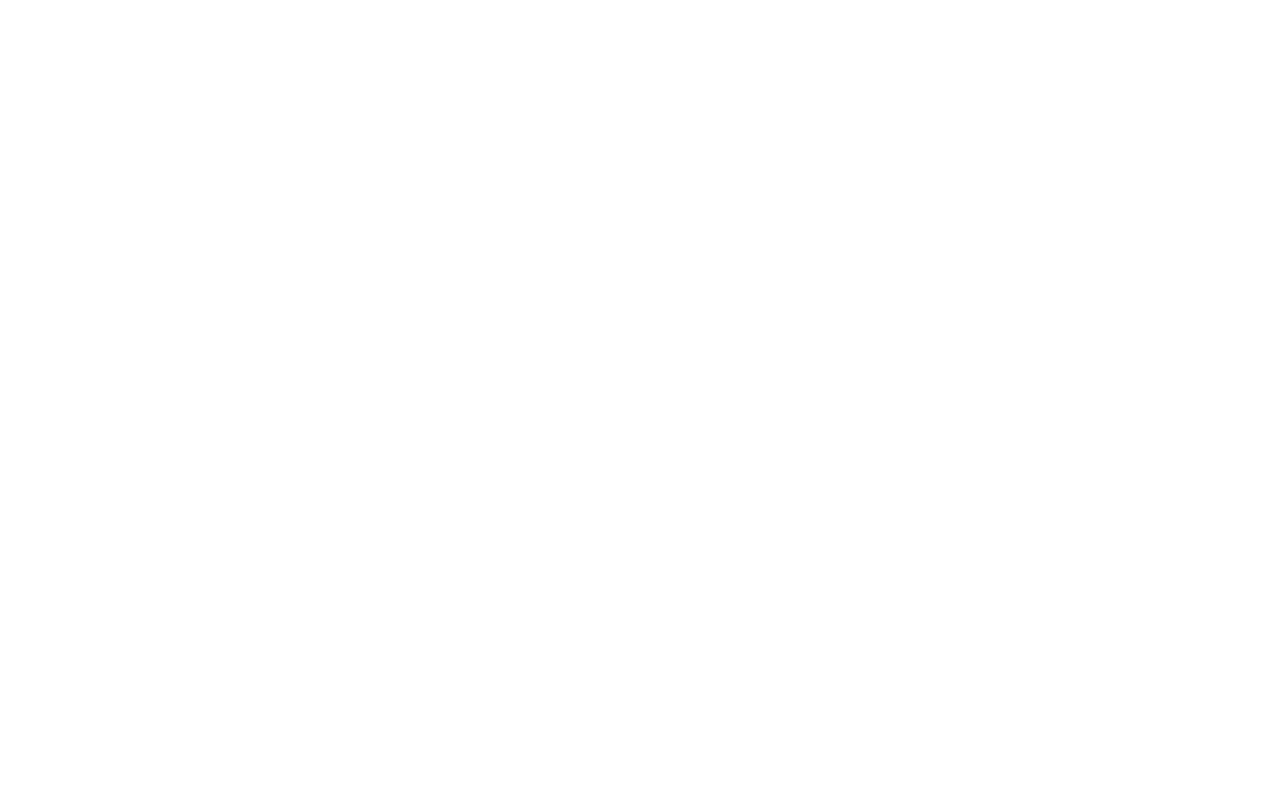
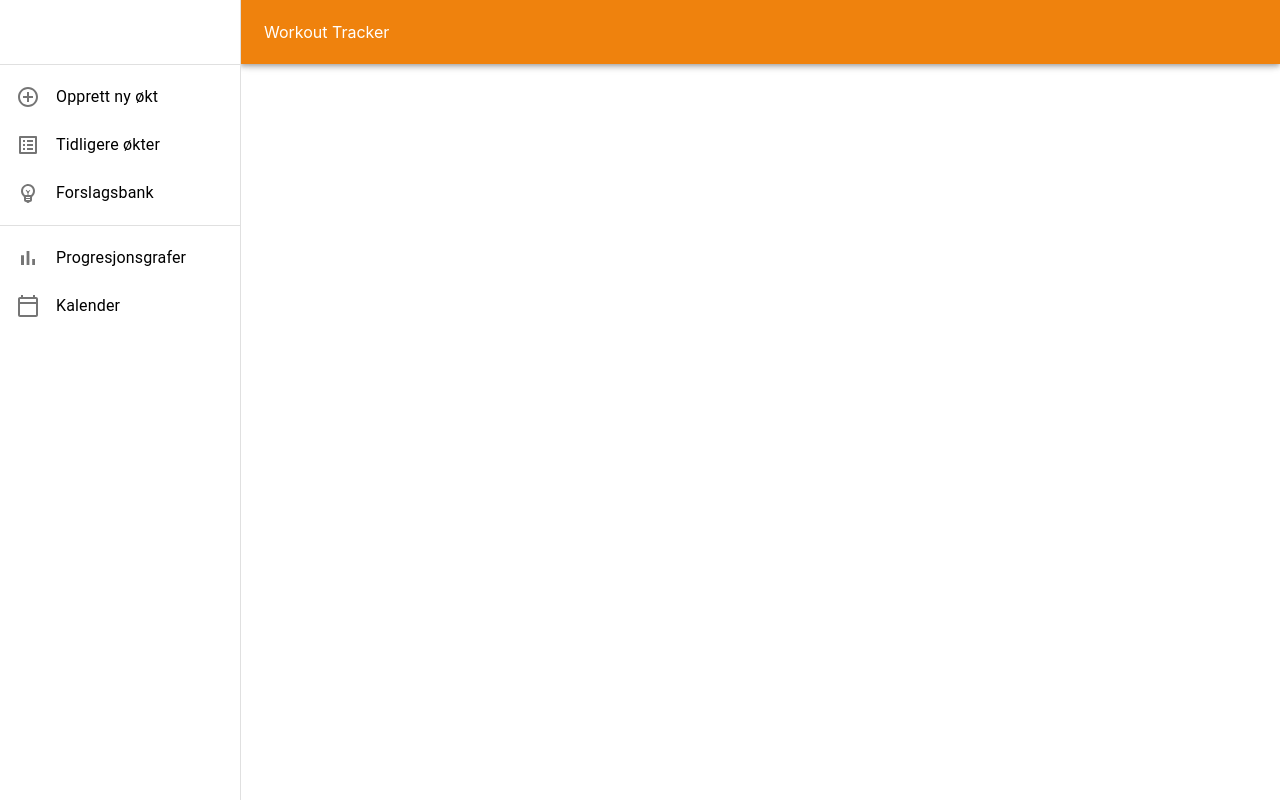
Before and after one commit to emilielr/workout-tracker, a React (Create React App) app: page /workouts in a window 1280 px wide. Built offline with nearby package versions, Linux system fonts and the light colour scheme.

Commit message:
start navbar

```diff
--- a/src/App.css
+++ b/src/App.css
@@ -1,3 +1,13 @@
 .App {
-  margin: 1rem 20rem;
+  width: 70%;
+  margin-top: 64px;
+  margin-right: auto;
+  margin-left: 240px;
+  padding: 2rem;
 }
+
+@media screen and (max-width: 600px) {
+  .App {
+    margin: auto;
+  }
+}
--- a/src/App.tsx
+++ b/src/App.tsx
@@ -5,11 +5,14 @@ import { MainView } from "./views/MainView";
 import { BrowserRouter as Router, Route } from "react-router-dom";
 import { WorkoutDetail } from "./views/WorkoutDetail";
 import { ChartPage } from "./views/ChartPage";
+import { TopBar } from "./components/TopBar";
+import { WorkoutList } from "./components/WorkoutList";
 
 function App() {
   return (
     <Router>
       <div className="App">
+        <TopBar />
         <Route path="/newWorkout">
           <WorkoutForm />
         </Route>
@@ -22,6 +25,9 @@ function App() {
         <Route path="/chart">
           <ChartPage />
         </Route>
+        <Route path="/allWorkouts">
+          <WorkoutList />
+        </Route>
       </div>
     </Router>
   );
--- /dev/null
+++ b/src/components/TopBar.scss
@@ -0,0 +1,11 @@
+.drawer-container {
+  width: 240px;
+}
+
+a:visited,
+a:link,
+a:hover,
+a:active {
+  color: black;
+  text-decoration: none;
+}
--- /dev/null
+++ b/src/components/TopBar.tsx
@@ -0,0 +1,171 @@
+import {
+  AppBar,
+  createStyles,
+  Divider,
+  Drawer,
+  Hidden,
+  IconButton,
+  List,
+  ListItem,
+  ListItemIcon,
+  ListItemText,
+  makeStyles,
+  Theme,
+  Toolbar,
+  useTheme,
+} from "@material-ui/core";
+import { useState } from "react";
+import MenuIcon from "@material-ui/icons/Menu";
+import "./TopBar.scss";
+import { Link } from "react-router-dom";
+import AddIcon from "@material-ui/icons/AddCircleOutlineOutlined";
+import ListIcon from "@material-ui/icons/ListAltOutlined";
+import LightIcon from "@material-ui/icons/EmojiObjectsOutlined";
+import BarChartIcon from "@material-ui/icons/BarChartOutlined";
+import CalendarIcon from "@material-ui/icons/CalendarTodayOutlined";
+
+type ListProps = {
+  text: string;
+  icon: JSX.Element;
+  link: string;
+};
+
+const drawerWidth = 240;
+
+const useStyles = makeStyles((theme: Theme) =>
+  createStyles({
+    root: {
+      display: "flex",
+    },
+    drawer: {
+      [theme.breakpoints.up("sm")]: {
+        width: drawerWidth,
+        flexShrink: 0,
+      },
+    },
+    appBar: {
+      backgroundColor: "#EF820D",
+      [theme.breakpoints.up("sm")]: {
+        width: `calc(100% - ${drawerWidth}px)`,
+        marginLeft: drawerWidth,
+      },
+    },
+    menuButton: {
+      marginRight: theme.spacing(2),
+      [theme.breakpoints.up("sm")]: {
+        display: "none",
+      },
+    },
+    // necessary for content to be below app bar
+    toolbar: theme.mixins.toolbar,
+    drawerPaper: {
+      width: drawerWidth,
+    },
+    content: {
+      flexGrow: 1,
+      padding: theme.spacing(3),
+    },
+    icon: {
+      minWidth: "40px",
+    },
+  })
+);
+
+export const TopBar = () => {
+  const classes = useStyles();
+  const theme = useTheme();
+  const [mobileOpen, setMobileOpen] = useState(false);
+  const list1: ListProps[] = [
+    { text: "Opprett ny økt", icon: <AddIcon />, link: "/newWorkout" },
+    { text: "Tidligere økter", icon: <ListIcon />, link: "/allWorkouts" },
+    { text: "Forslagsbank", icon: <LightIcon />, link: "/suggestions" },
+  ];
+  const list2: ListProps[] = [
+    { text: "Progresjonsgrafer", icon: <BarChartIcon />, link: "/chart" },
+    { text: "Kalender", icon: <CalendarIcon />, link: "/calendar" },
+  ];
+
+  const handleDrawerToggle = () => {
+    setMobileOpen(!mobileOpen);
+  };
+
+  const drawer = (
+    <div className="drawer-container">
+      <div className={classes.toolbar} />
+      <Divider />
+      <List>
+        {list1.map((element: ListProps) => (
+          <Link to={element.link}>
+            <ListItem button key={element.text}>
+              <ListItemIcon className={classes.icon}>
+                {element.icon}
+              </ListItemIcon>
+              <ListItemText primary={element.text} />
+            </ListItem>
+          </Link>
+        ))}
+      </List>
+      <Divider />
+      <List>
+        {list2.map((element: ListProps) => (
+          <Link to={element.link}>
+            <ListItem button key={element.text}>
+              <ListItemIcon className={classes.icon}>
+                {element.icon}
+              </ListItemIcon>
+              <ListItemText primary={element.text} />
+            </ListItem>
+          </Link>
+        ))}
+      </List>
+    </div>
+  );
+
+  return (
+    <div className="topbar-container">
+      <AppBar position="fixed" className={classes.appBar}>
+        <Toolbar>
+          <IconButton
+            color="inherit"
+            aria-label="open drawer"
+            edge="start"
+            onClick={handleDrawerToggle}
+            className={classes.menuButton}
+          >
+            <MenuIcon />
+          </IconButton>
+          Workout Tracker
+        </Toolbar>
+      </AppBar>
+      <nav className={classes.drawer} aria-label="mailbox folders">
+        <Hidden smUp implementation="css">
+          <Drawer
+            variant="temporary"
+            anchor={theme.direction === "rtl" ? "right" : "left"}
+            open={mobileOpen}
+            onClose={handleDrawerToggle}
+            classes={{
+              paper: classes.drawerPaper,
+            }}
+            ModalProps={{
+              keepMounted: true, // Better open performance on mobile.
+            }}
+          >
+            {drawer}
+          </Drawer>
+        </Hidden>
+        <Hidden xsDown implementation="css">
+          <Drawer
+            classes={{
+              paper: classes.drawerPaper,
+            }}
+            variant="permanent"
+            open
+          >
+            {drawer}
+          </Drawer>
+        </Hidden>
+      </nav>
+    </div>
+  );
+};
--- a/src/components/WorkoutList.tsx
+++ b/src/components/WorkoutList.tsx
@@ -122,6 +122,7 @@ export const WorkoutList = () => {
 
   return (
     <div className="workout-list">
+      <h1>Alle økter</h1>
       {workouts.map((workout: Workout, index: number) => {
         return <WorkoutCard workout={workout} key={index} />;
       })}
--- a/src/views/MainView.tsx
+++ b/src/views/MainView.tsx
@@ -1,12 +1,10 @@
 import React from "react";
 import { Link } from "react-router-dom";
 import { Button } from "@material-ui/core";
-import { WorkoutList } from "../components/WorkoutList";
 
 export const MainView = () => {
   return (
     <div className="main-view">
-      <h1>Workout Tracker</h1>
       <h2>Hva er Workout Tracker? </h2>
       <p>
         Workout Tracker er et verktøy for å loggføre treningen din digitalt. Den
@@ -18,15 +16,10 @@ export const MainView = () => {
         slik at man enkelt kan tilpasse og optimalisere trening slik at man får
         maks utbytte. LOL.
       </p>
-      <Button component={Link} to="/chart" variant="outlined">
-        Se line chart
-      </Button>
       <br /> <br />
       <Button component={Link} to="/newWorkout" variant="outlined">
         Opprett ny treningsøkt
       </Button>
-      <h2>Se tidligere økter</h2>
-      <WorkoutList />
     </div>
   );
 };
```
